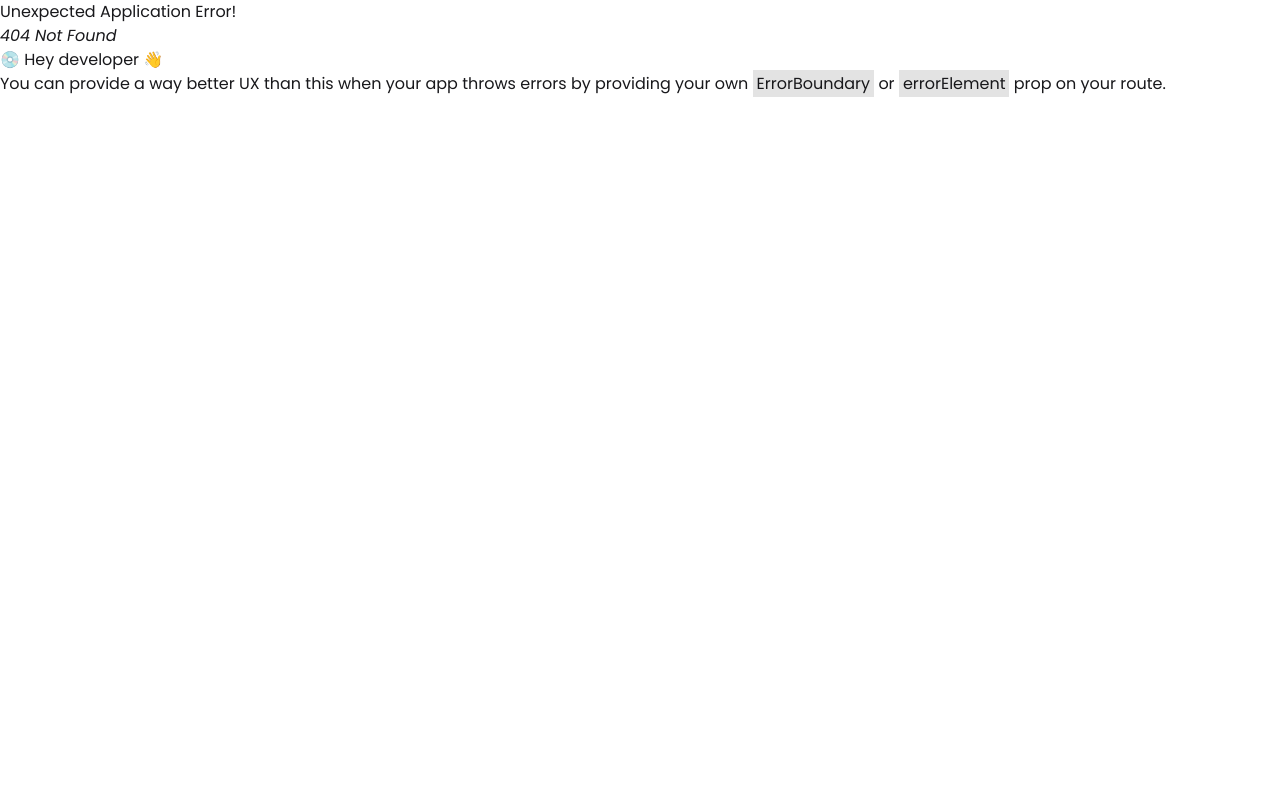
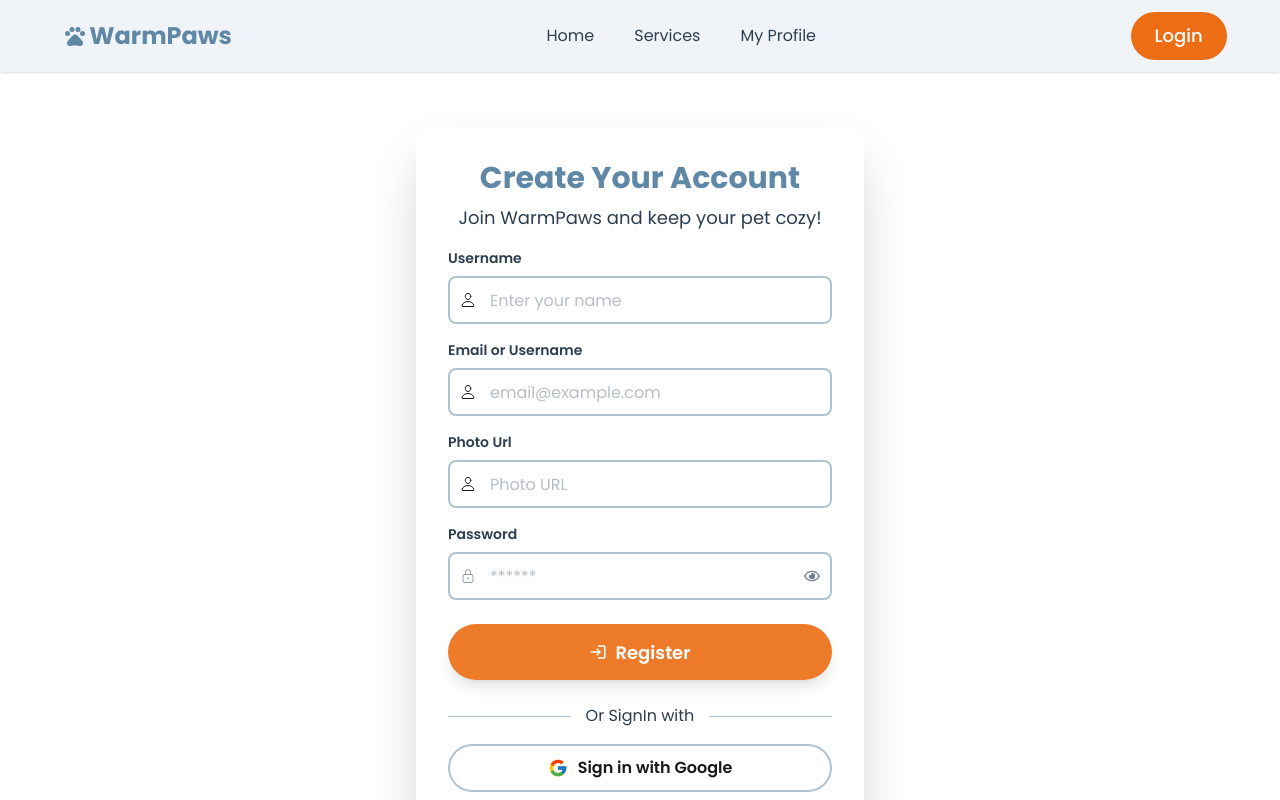
Before and after one commit to Nur-Nayeem/warm-Paws-pet-service-system, a React (Vite) app: page /auth/sign-up in a window 1280 px wide. Before the commit this address had no page. Shown: the top 800 px of the page. Built offline with nearby package versions, Linux system fonts and the light colour scheme.

Commit message:
added signup and sign in page

```diff
--- /dev/null
+++ b/src/pages/SignIn.jsx
@@ -0,0 +1,92 @@
+import React from "react";
+import { CiLock } from "react-icons/ci";
+import { FaRegEye } from "react-icons/fa";
+import { FcGoogle } from "react-icons/fc";
+import { IoPersonOutline } from "react-icons/io5";
+import { MdOutlineLogin, MdOutlinePets } from "react-icons/md";
+import { Link } from "react-router";
+
+const SignIn = () => {
+  return (
+    <div className="py-32 my-container flex items-center justify-center">
+      <div className="w-full max-w-md backdrop-blur-sm p-8 rounded-xl shadow-2xl">
+        <div className="text-center mb-4">
+          <h1 className="text-3xl font-bold flex items-center justify-center gap-1.5 text-secondary">
+            <MdOutlinePets />
+            <span>WarmPaws</span>
+          </h1>
+          <p className="text-lg text-neutral mt-2">
+            Welcome back! Please login to your account.
+          </p>
+        </div>
+        <form>
+          <div className="mb-4">
+            <label className="block text-sm font-semibold mb-2 text-neutral">
+              Email or Username
+            </label>
+            <div className="relative">
+              <IoPersonOutline className="absolute left-3 top-1/2 -translate-y-1/2" />
+              <input
+                className="w-full h-12 pl-10 pr-4 rounded-lg border-2 border-secondary/50  bg-white text-accent focus:outline-none"
+                placeholder="email@example.com"
+                type="email"
+              />
+            </div>
+          </div>
+          <div className="mb-6">
+            <label className="block text-sm font-semibold mb-2 text-neutral">
+              Password
+            </label>
+            <div className="relative text-accent">
+              <CiLock className="absolute left-3 top-1/2 -translate-y-1/2" />
+              <input
+                className="w-full h-12 pl-10 pr-4 rounded-lg border-2 border-secondary/50  bg-white text-accent focus:outline-none"
+                placeholder="******"
+                type="password"
+              />
+              <FaRegEye className="absolute right-3 top-1/2 -translate-y-1/2" />
+              {/* <FaRegEyeSlash className="absolute right-3 top-1/2 -translate-y-1/2"/> */}
+            </div>
+            <div className="text-right mt-2">
+              <a className="text-sm text-secondary hover:underline" href="#">
+                Forgot Password?
+              </a>
+            </div>
+          </div>
+          <button className="w-full flex items-center justify-center rounded-full h-14 px-6 bg-primary/90 hover:bg-primary transition-all duration-300 transform hover:scale-105 text-white font-semibold  text-lg  leading-normal shadow-lg cursor-pointer">
+            <MdOutlineLogin className="material-symbols-outlined mr-2" />
+            Login
+          </button>
+        </form>
+
+        <div className="mt-6 flex items-center">
+          <div className="flex-1 border-t border-secondary/50 "></div>
+          <span className="mx-4 text-neutral">Or SignIn with</span>
+          <div className="flex-1 border-t border-secondary/50"></div>
+        </div>
+
+        <div className="mt-4">
+          <button className="flex items-center justify-center gap-2.5 w-full h-12 rounded-full border-2 border-secondary/50 bg-white hover:bg-gray-100  transition-all duration-300 transform hover:scale-105 font-semibold">
+            <FcGoogle className="w-5 h-5" />
+            Sign in with Google
+          </button>
+        </div>
+
+        <div className="mt-4 text-center">
+          <p className="text-neutral">
+            Don't have an account?
+            <Link
+              to="/auth/sign-up"
+              className="ml-1.5 font-medium text-secondary hover:underline"
+              href="#"
+            >
+              Register here
+            </Link>
+          </p>
+        </div>
+      </div>
+    </div>
+  );
+};
+
+export default SignIn;
--- /dev/null
+++ b/src/pages/SignUp.jsx
@@ -0,0 +1,112 @@
+import React from "react";
+import { CiLock } from "react-icons/ci";
+import { FaRegEye } from "react-icons/fa";
+import { FcGoogle } from "react-icons/fc";
+import { IoPersonOutline } from "react-icons/io5";
+import { MdOutlineLogin } from "react-icons/md";
+import { Link } from "react-router";
+
+const SignUp = () => {
+  return (
+    <div className="py-32 my-container flex items-center justify-center">
+      <div className="w-full max-w-md backdrop-blur-sm p-8 rounded-xl shadow-2xl">
+        <div className="text-center mb-4">
+          <h1 className="text-3xl font-bold text-secondary">
+            Create Your Account
+          </h1>
+          <p className="text-lg text-neutral mt-2">
+            Join WarmPaws and keep your pet cozy!
+          </p>
+        </div>
+        <form>
+          <div className="mb-4">
+            <label className="block text-sm font-semibold mb-2 text-neutral">
+              Username
+            </label>
+            <div className="relative">
+              <IoPersonOutline className="absolute left-3 top-1/2 -translate-y-1/2" />
+              <input
+                className="w-full h-12 pl-10 pr-4 rounded-lg border-2 border-secondary/50  bg-white text-accent focus:outline-none"
+                placeholder="Enter your name"
+                type="text"
+              />
+            </div>
+          </div>
+          <div className="mb-4">
+            <label className="block text-sm font-semibold mb-2 text-neutral">
+              Email or Username
+            </label>
+            <div className="relative">
+              <IoPersonOutline className="absolute left-3 top-1/2 -translate-y-1/2" />
+              <input
+                className="w-full h-12 pl-10 pr-4 rounded-lg border-2 border-secondary/50  bg-white text-accent focus:outline-none"
+                placeholder="email@example.com"
+                type="email"
+              />
+            </div>
+          </div>
+          <div className="mb-4">
+            <label className="block text-sm font-semibold mb-2 text-neutral">
+              Photo Url
+            </label>
+            <div className="relative">
+              <IoPersonOutline className="absolute left-3 top-1/2 -translate-y-1/2" />
+              <input
+                className="w-full h-12 pl-10 pr-4 rounded-lg border-2 border-secondary/50  bg-white text-accent focus:outline-none"
+                placeholder="Photo URL"
+                type="text"
+              />
+            </div>
+          </div>
+          <div className="mb-6">
+            <label className="block text-sm font-semibold mb-2 text-neutral">
+              Password
+            </label>
+            <div className="relative text-accent">
+              <CiLock className="absolute left-3 top-1/2 -translate-y-1/2" />
+              <input
+                className="w-full h-12 pl-10 pr-4 rounded-lg border-2 border-secondary/50  bg-white text-accent focus:outline-none"
+                placeholder="******"
+                type="password"
+              />
+              <FaRegEye className="absolute right-3 top-1/2 -translate-y-1/2" />
+              {/* <FaRegEyeSlash className="absolute right-3 top-1/2 -translate-y-1/2"/> */}
+            </div>
+          </div>
+          <button className="w-full flex items-center justify-center rounded-full h-14 px-6 bg-primary/90 hover:bg-primary transition-all duration-300 transform hover:scale-105 text-white font-semibold  text-lg  leading-normal shadow-lg cursor-pointer">
+            <MdOutlineLogin className="material-symbols-outlined mr-2" />
+            Register
+          </button>
+        </form>
+
+        <div className="mt-6 flex items-center">
+          <div className="flex-1 border-t border-secondary/50 "></div>
+          <span className="mx-4 text-neutral">Or SignIn with</span>
+          <div className="flex-1 border-t border-secondary/50"></div>
+        </div>
+
+        <div className="mt-4">
+          <button className="flex items-center justify-center gap-2.5 w-full h-12 rounded-full border-2 border-secondary/50 bg-white hover:bg-gray-100  transition-all duration-300 transform hover:scale-105 font-semibold">
+            <FcGoogle className="w-5 h-5" />
+            Sign in with Google
+          </button>
+        </div>
+
+        <div className="mt-4 text-center">
+          <p className="text-neutral">
+            Already have an account?
+            <Link
+              to="/auth/sign-in"
+              className="ml-1.5 font-medium text-secondary hover:underline"
+              href="#"
+            >
+              Log in
+            </Link>
+          </p>
+        </div>
+      </div>
+    </div>
+  );
+};
+
+export default SignUp;
```
Also changed, not shown: src/routes/Router.jsx (+16 -0 lines).
